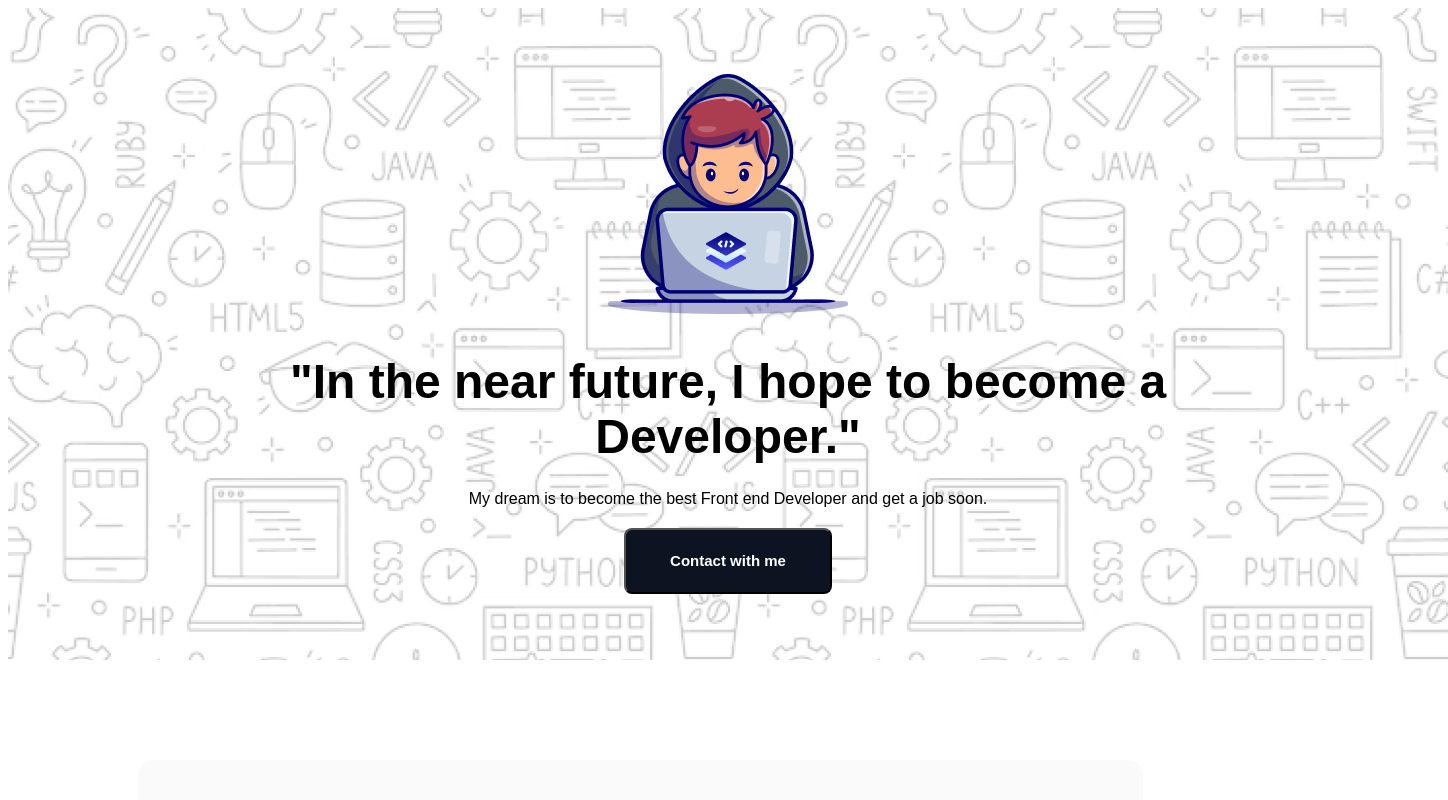
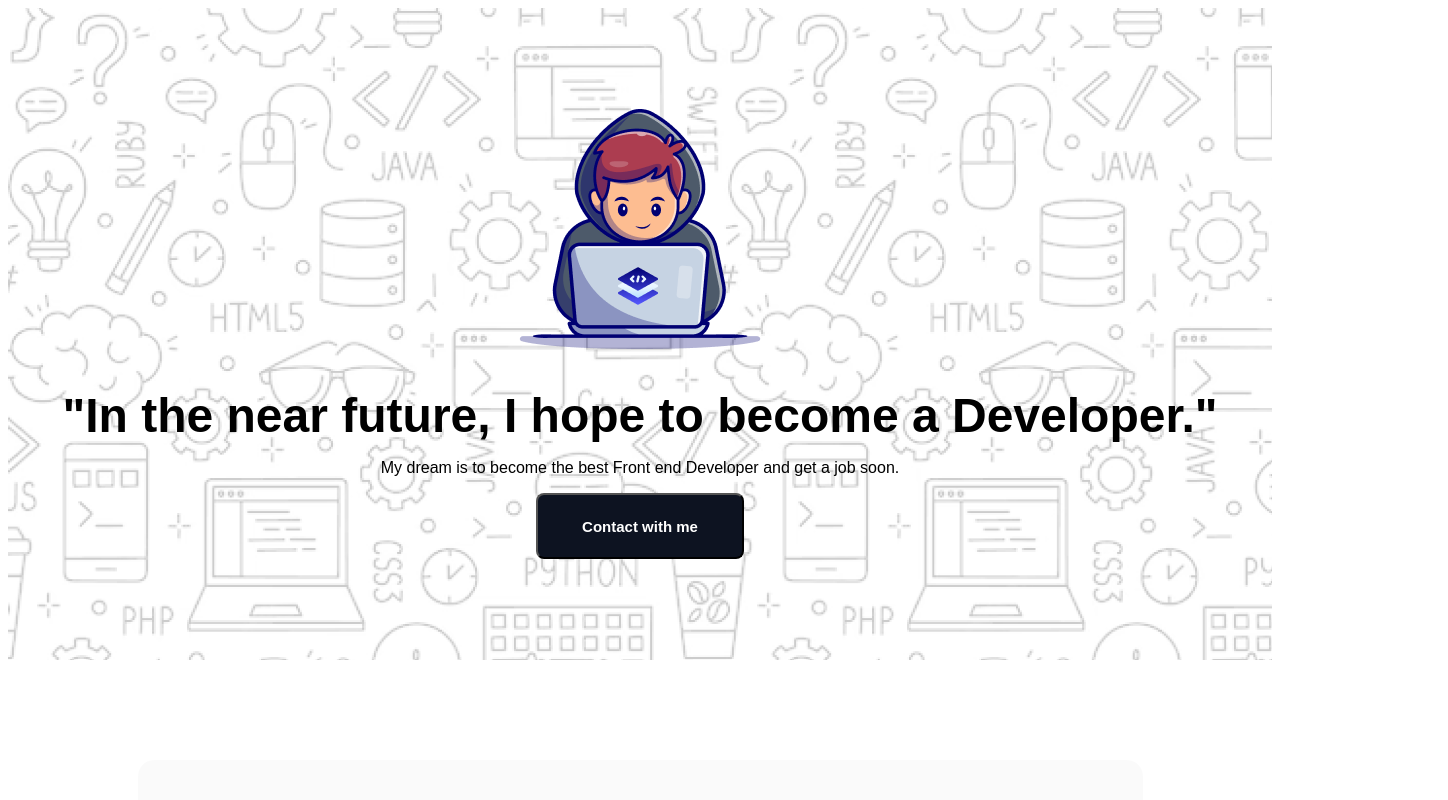
Before and after one commit to Mahajabin-Tokon/PHA1, a plain HTML site: page index.html in a window 1280 px wide. Shown: the top 800 px of the page, 1448 px wide, since content can reach past the window. Drawn offline with Linux system fonts and the light colour scheme; a web font is replaced by a local one.

Commit message:
7th commit, final checks complete

```diff
--- a/index.html
+++ b/index.html
@@ -14,7 +14,7 @@
   </head>
   <body>
     <main>
-      <!--  Section 1 - Intro Section Styles  -->
+      <!--  Section 1 - Intro  -->
       <section class="intro-section">
         <div class="intro-section-container">
           <img
@@ -22,10 +22,10 @@
             src="./assets/Group.png"
             alt="Image of a person coding on a laptop."
           />
-          <h1 class="intro-section-title text-center">
+          <h1 class="text-center">
             "In the near future, I hope to become a Developer."
           </h1>
-          <p class="intro-section-info text-center">
+          <p class="text-center">
             My dream is to become the best Front end Developer and get a job
             soon.
           </p>
@@ -34,6 +34,7 @@
           </a>
         </div>
       </section>
+      <!--  Section 2 - Why-Web-Dev?  -->
       <section class="why-web-dev-section">
         <div class="why-web-dev-section-container">
           <h1 class="why-web-dev-section-title text-center">
@@ -81,6 +82,7 @@
           </div>
         </div>
       </section>
+      <!--  Section 3 - Inspiration  -->
       <section class="inspiraton-section">
         <div class="inspiration-section-container">
           <h1 class="text-center">My Inspiration</h1>
@@ -94,6 +96,7 @@
           ></iframe>
         </div>
       </section>
+      <!--  Section 4 - Targets  -->
       <section class="target-section">
         <div class="target-section-container">
           <h1 class="text-center">My Current Target</h1>
@@ -137,6 +140,7 @@
           </div>
         </div>
       </section>
+      <!--  Section 4 - Feedback  -->
       <section id="feedback" class="feedback-section">
         <div class="feedback-section-containter">
           <h1 class="text-center">I need Support</h1>
--- a/styles/styles.css
+++ b/styles/styles.css
@@ -15,7 +15,7 @@
 
 /* Section 1 : intro */
 .intro-section-container {
-  width: 1440px;
+  width: 100%;
   height: 652px;
   display: flex;
   flex-direction: column;
@@ -24,18 +24,14 @@
   background-image: url(../assets/Hero-bg.png);
 }
 
-.intro-section-title {
-  width: 990px;
-  height: 136px;
+.intro-section-container > h1{
   font-size: 48px;
   padding: 0px;
   margin-bottom: 0px;
 }
 
-.intro-section-info {
-  font-size: 16px;
-  margin-top: 0px;
-  margin-bottom: 20px;
+.intro-section-container > p{
+  margin-top: 20px 0;
 }
 
 .contact-btn {
@@ -50,7 +46,6 @@
 }
 
 /* Section 2 : why-web-dev-section styles */
-
 .why-web-dev-section {
   display: flex;
   justify-content: center;
@@ -157,7 +152,6 @@
   width: 1076px;
   height: 550px;
   border-radius: 16px;
-  background: url(Jhankar);
 }
 
 .inspiration-section-container > p {
@@ -237,10 +231,11 @@
 .feedback-section-containter input[type="submit"] {
   width: 120px;
   height: 57px;
+  padding: 19px 20px 19px 20px;
+  border: none;
   border-radius: 8px;
-  padding: 19px 20px 19px 20px;
   background: rgb(255, 255, 255);
-  border: none;
+
 }
 
 .feedback-section-containter > form {
```
